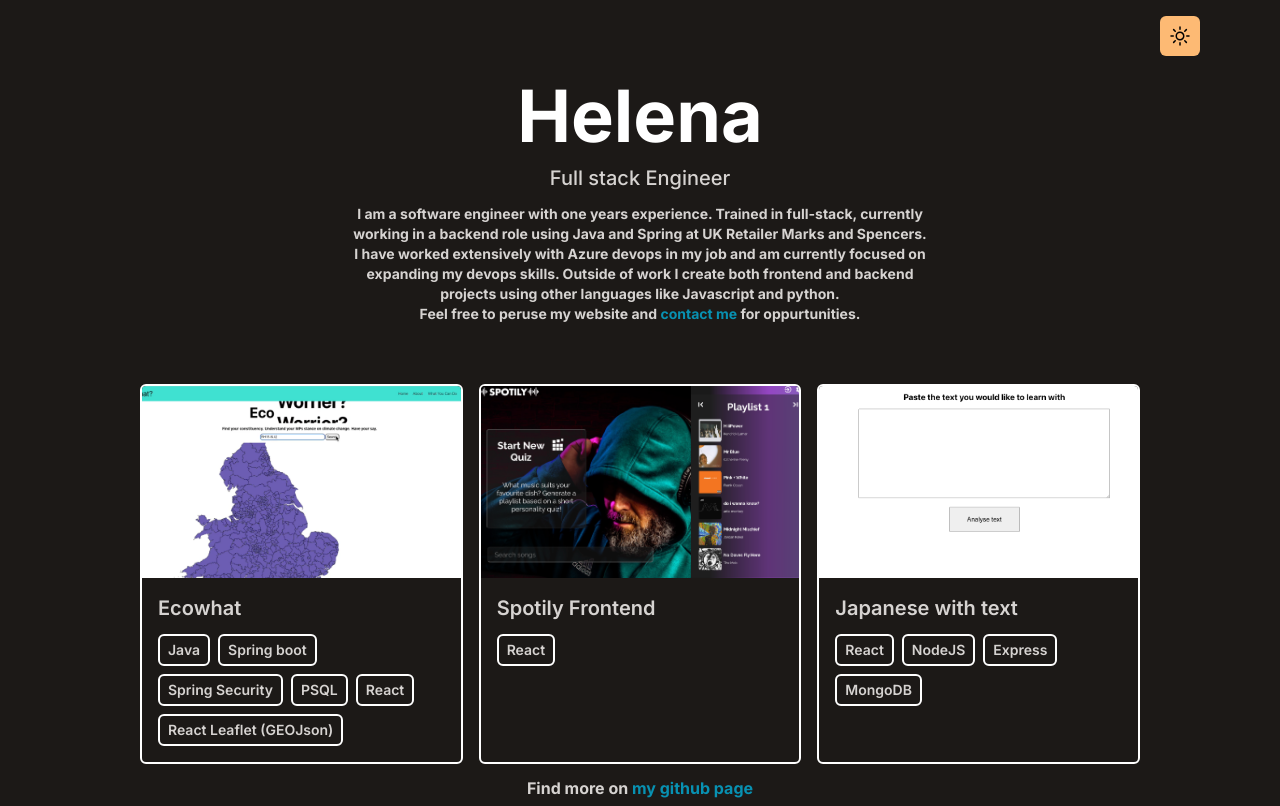
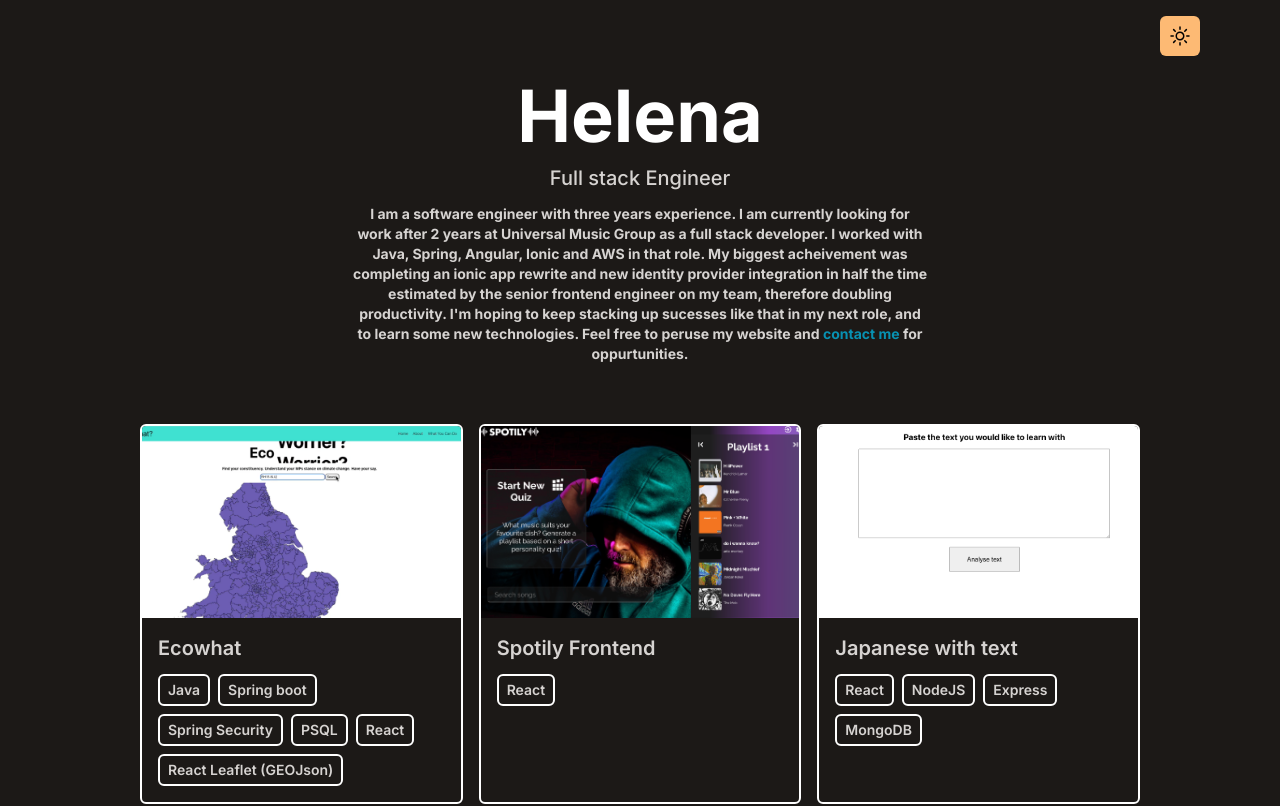
Before and after one commit to helboi4/portfolio-website, a React (Vite) app: page / in a window 1280 px wide. Shown: the top 806 px of the page. Built offline with nearby package versions, Linux system fonts and the light colour scheme.

Commit message:
Update Intro.jsx

```diff
--- a/src/components/Intro.jsx
+++ b/src/components/Intro.jsx
@@ -5,8 +5,7 @@ function intro() {
     <div className="flex items-center justify-center flex-col text-center pt-20 pb-6">
         <h1 className="text-4xl md:text-7xl dark:text-white mb-1 md:mb-3 font-bold">Helena</h1>
         <p className="text-base md:text-xl mb-3 font-medium">Full stack Engineer</p>
-        <p className="text-sm max-w-xl mb-6 font-bold">I am a software engineer with one years experience. Trained in full-stack, currently working in a backend role using Java and Spring at UK Retailer Marks and Spencers. I have worked extensively with Azure devops in my job and am currently focused on expanding my devops skills. Outside of work I create both frontend and backend projects using other languages like Javascript and python.
-        <br/>
+        <p className="text-sm max-w-xl mb-6 font-bold">I am a software engineer with three years experience. I am currently looking for work after 2 years at Universal Music Group as a full stack developer. I worked with Java, Spring, Angular, Ionic and AWS in that role. My biggest acheivement was completing an ionic app rewrite and new identity provider integration in half the time estimated by the senior frontend engineer on my team, therefore doubling productivity. I'm hoping to keep stacking up sucesses like that in my next role, and to learn some new technologies.
         Feel free to peruse my website and{' '}
         <a
         href="https://www.linkedin.com/in/helenahc/"
```
